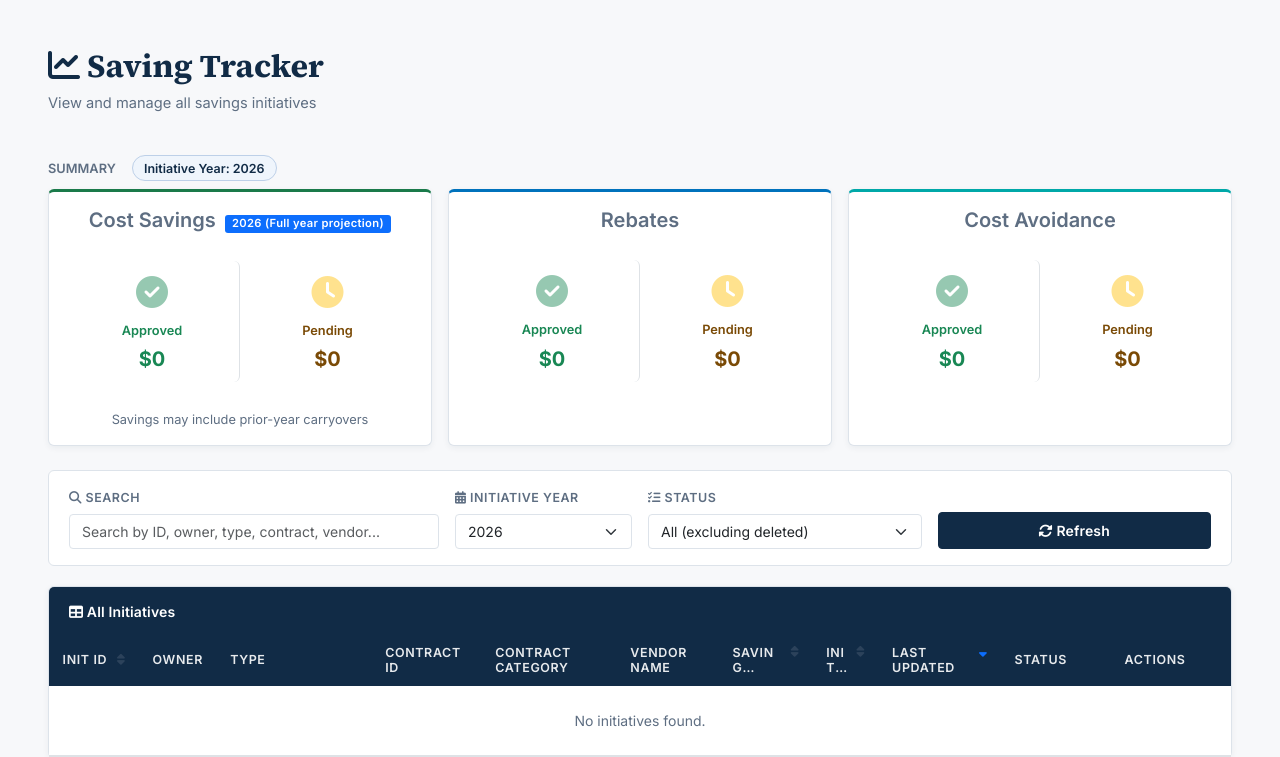
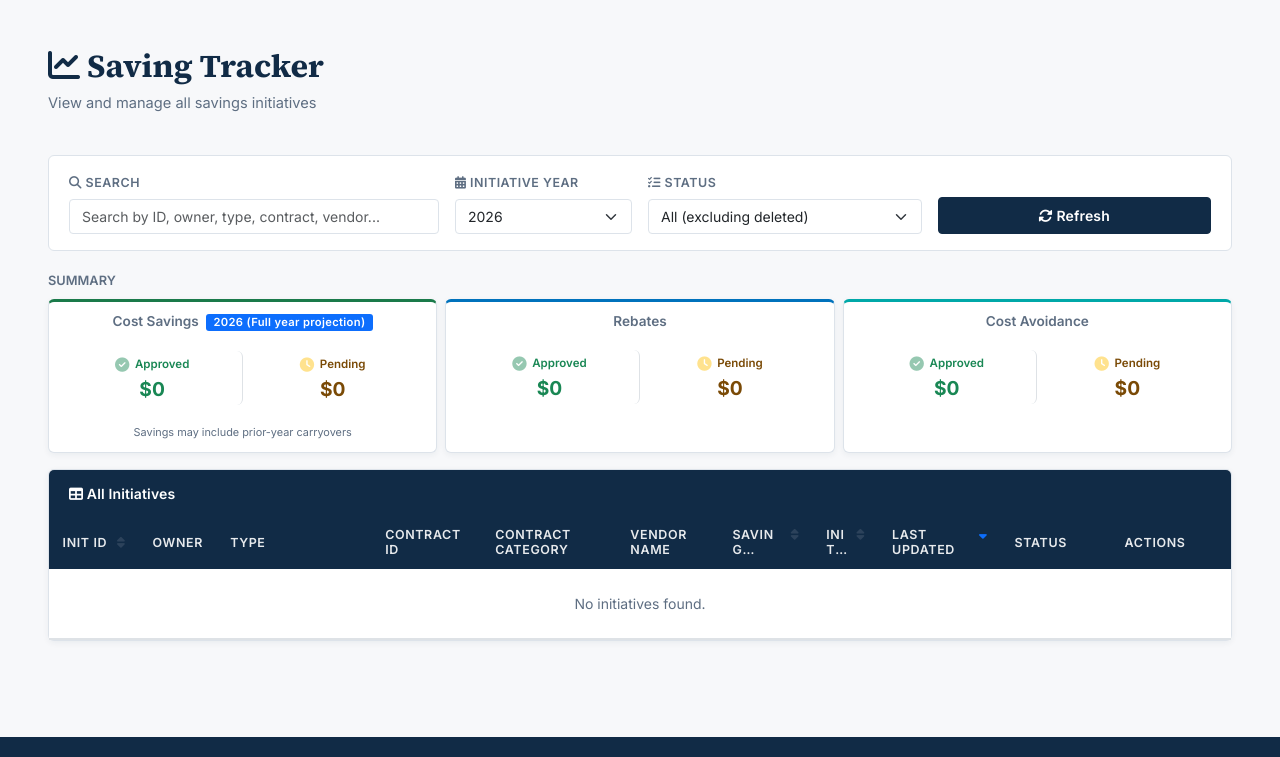
Before and after one commit to atongmonte/Savings_Tracker_v2_Flask, a Flask app: page /savingstracker/dashboard in a window 1280 px wide. Shown: the part 53-810 px from the top of the page. Run offline with Flask 3, Linux system fonts and the light colour scheme; data comes from the database, SQL or seed files in the repository; data that the repository does not hold is empty; some libraries are stand-ins or nearby versions.

Commit message:
UI update on search section adjustment

```diff
--- a/app/templates/dashboard.html
+++ b/app/templates/dashboard.html
@@ -105,6 +105,10 @@
         transition: box-shadow 0.2s, transform 0.2s;
     }
 
+    .stats-card .card-body {
+        padding: 0.7rem 0.85rem;
+    }
+
     .stats-card:hover {
         transform: translateY(-3px);
         box-shadow: 0 6px 18px rgba(17, 43, 70, .10);
@@ -113,7 +117,13 @@
     .stat-half {
         cursor: pointer;
         border-radius: 6px;
-        padding: 0.5rem 0.25rem;
+        display: flex;
+        flex-wrap: wrap;
+        align-items: center;
+        justify-content: center;
+        gap: 0.15rem 0.35rem;
+        min-height: 54px;
+        padding: 0.25rem 0.2rem;
         transition: background 0.15s;
     }
 
@@ -140,7 +150,9 @@
     }
 
     .stats-icon {
-        font-size: 2rem;
+        font-size: 0.9rem;
+        line-height: 1;
+        margin-bottom: 0 !important;
         opacity: 0.45;
     }
 
@@ -156,6 +168,27 @@
         font-size: 1.55rem;
         font-weight: 700;
         color: #1A2535;
+    }
+
+    .stats-card h5 {
+        font-size: 0.85rem;
+        margin-bottom: 0.5rem !important;
+    }
+
+    .stats-card .stat-half .small {
+        font-size: 0.72rem;
+        margin-bottom: 0 !important;
+    }
+
+    .stats-card .stat-half strong {
+        flex-basis: 100%;
+        font-size: 1.2rem !important;
+        line-height: 1.15;
+    }
+
+    .stats-card small.text-muted {
+        font-size: 0.68rem;
+        margin-top: 0.45rem !important;
     }
 
     /* ── Filter bar ── */
@@ -314,12 +347,47 @@
     </div>
     {% endif %}
 
+    <!-- Filters -->
+    <div class="filter-section">
+        <div class="row g-3">
+            <div class="col-md-4">
+                <label class="form-label"><i class="fas fa-search"></i> Search</label>
+                <input type="text" class="form-control" id="searchBox"
+                    placeholder="Search by ID, owner, type, contract, vendor...">
+            </div>
+            <div class="col-md-2">
+                <label class="form-label"><i class="fas fa-calendar-alt"></i> Initiative Year</label>
+                <select class="form-select" id="filterYear">
+                    <option value="">All Years</option>
+                    <option value="2026" selected>2026</option>
+                    <option value="2025">2025</option>
+                    <option value="2024">2024</option>
+                    <option value="2023">2023</option>
+                </select>
+            </div>
+            <div class="col-md-3">
+                <label class="form-label"><i class="fas fa-tasks"></i> Status</label>
+                <select class="form-select" id="filterStatus">
+                    <option value="">All (excluding deleted)</option>
+                    <option value="Pending Review">Pending Review</option>
+                    <option value="Approved">Approved</option>
+                    <option value="Rejected">Rejected</option>
+                    <option value="Deleted">Deleted</option>
+                </select>
+            </div>
+            <div class="col-md-3 d-flex align-items-end">
+                <button class="btn btn-primary flex-fill" onclick="applyFilters()">
+                    <i class="fas fa-sync-alt"></i> Refresh
+                </button>
+            </div>
+        </div>
+    </div>
+
     <!-- Statistics Cards -->
     <div class="d-flex align-items-center gap-3 mb-2">
         <small class="text-muted fw-semibold">SUMMARY</small>
-        <span class="summary-label" id="summaryYearLabel">Initiative Year: 2026</span>
     </div>
-    <div class="row mb-4 row-cols-1 row-cols-md-3 g-3">
+    <div class="row mb-3 row-cols-1 row-cols-md-3 g-2">
         <div class="col">
             <div class="card stats-card savings h-100">
                 <div class="card-body d-flex flex-column justify-content-between">
@@ -389,42 +457,6 @@
                     </div>
                     <small class="text-muted text-center d-block mt-3">&nbsp;</small>
                 </div>
-            </div>
-        </div>
-    </div>
-
-    <!-- Filters -->
-    <div class="filter-section">
-        <div class="row g-3">
-            <div class="col-md-4">
-                <label class="form-label"><i class="fas fa-search"></i> Search</label>
-                <input type="text" class="form-control" id="searchBox"
-                    placeholder="Search by ID, owner, type, contract, vendor...">
-            </div>
-            <div class="col-md-2">
-                <label class="form-label"><i class="fas fa-calendar-alt"></i> Initiative Year</label>
-                <select class="form-select" id="filterYear">
-                    <option value="">All Years</option>
-                    <option value="2026" selected>2026</option>
-                    <option value="2025">2025</option>
-                    <option value="2024">2024</option>
-                    <option value="2023">2023</option>
-                </select>
-            </div>
-            <div class="col-md-3">
-                <label class="form-label"><i class="fas fa-tasks"></i> Status</label>
-                <select class="form-select" id="filterStatus">
-                    <option value="">All (excluding deleted)</option>
-                    <option value="Pending Review">Pending Review</option>
-                    <option value="Approved">Approved</option>
-                    <option value="Rejected">Rejected</option>
-                    <option value="Deleted">Deleted</option>
-                </select>
-            </div>
-            <div class="col-md-3 d-flex align-items-end">
-                <button class="btn btn-primary flex-fill" onclick="applyFilters()">
-                    <i class="fas fa-sync-alt"></i> Refresh
-                </button>
             </div>
         </div>
     </div>
```
